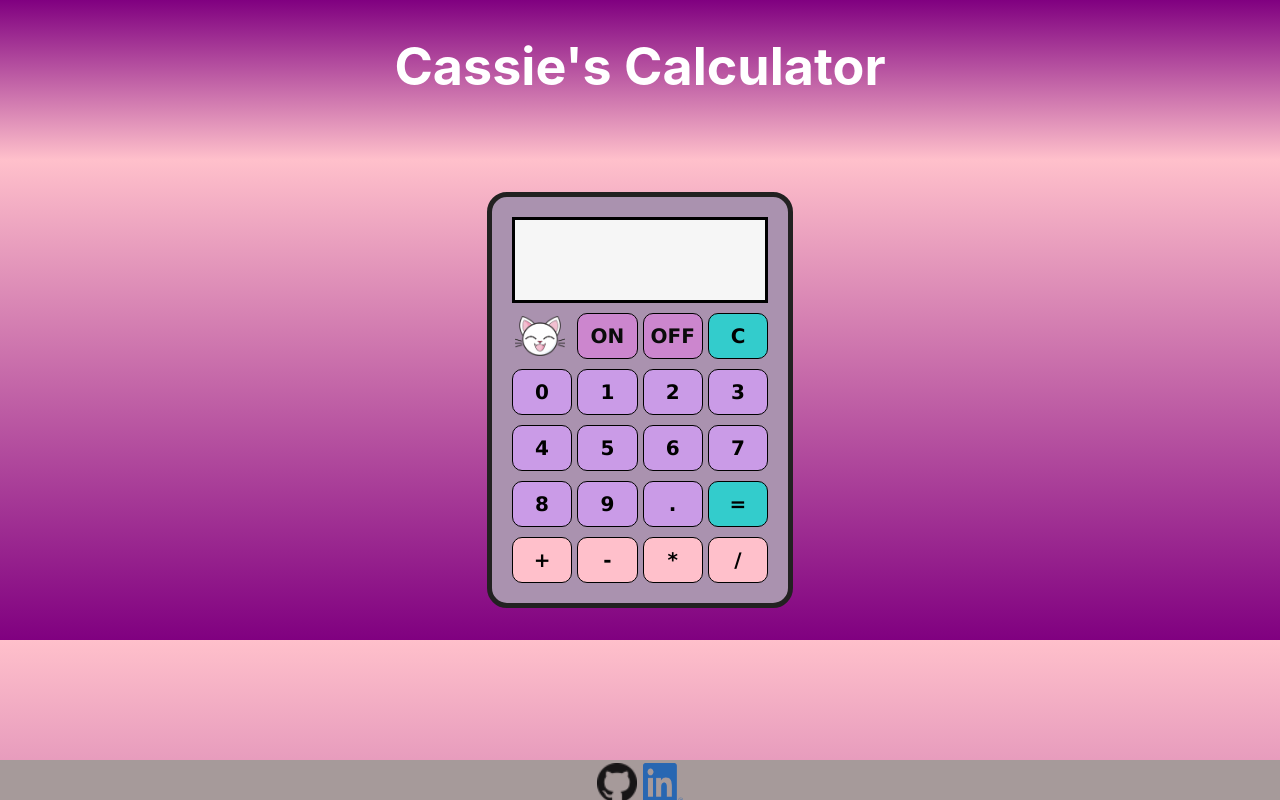
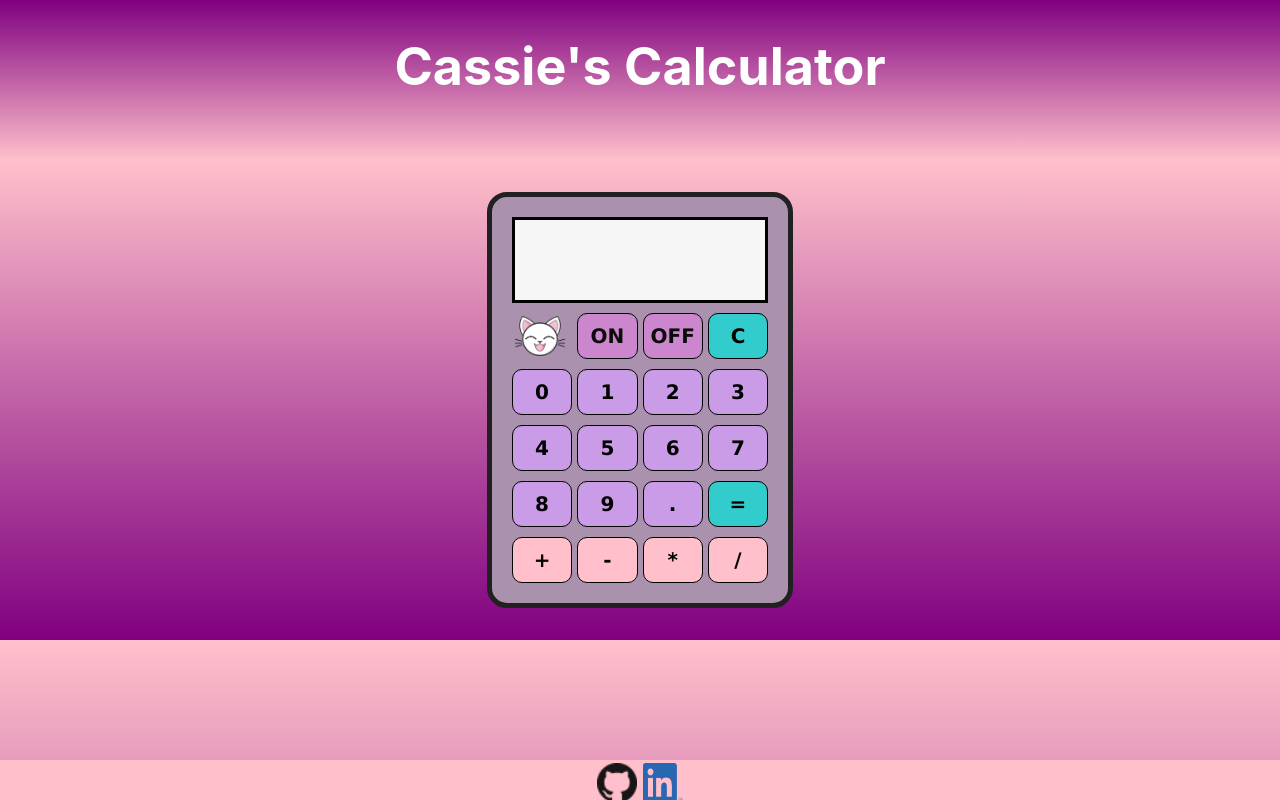
Before and after one commit to cassichan/personal-react-calculator, a React (Create React App) app: page / in a window 1280 px wide. Built offline with nearby package versions, Linux system fonts and the light colour scheme.

Commit message:
fixed footer styling issue

```diff
--- a/src/App.css
+++ b/src/App.css
@@ -1,6 +1,6 @@
 .App {
   text-align: center;
-  background-color: #b77bbd;
+  background-color: pink
 }
 
 .App-header {
@@ -21,7 +21,7 @@ footer {
   bottom: 0;
   width: 100vw;
   height: 5vh;
-  background-color: rgb(166, 154, 154);
+  background-color: pink
 }
 
 img {
```
